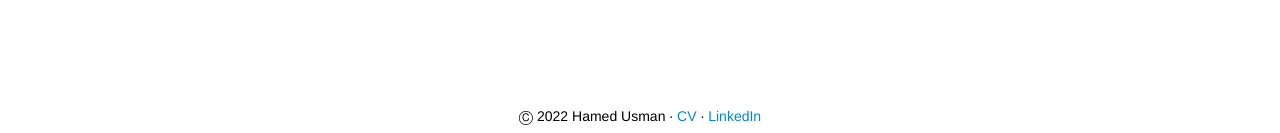
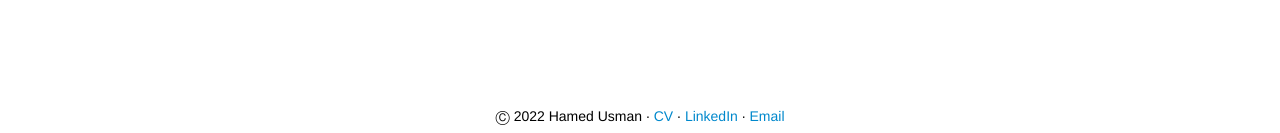
Before and after one commit to hamedusman/hamedusman.github.io, a Jekyll site: the page built from index.md, in a window 1280 px wide. Shown: the part 764-897 px from the top of the page. Built offline with Jekyll 4.4.1, drawn with Linux system fonts in a browser that asks for light colours.

Commit message:
Update index.md

```diff
--- a/index.md
+++ b/index.md
@@ -30,5 +30,5 @@
 
 
 <div class="footer">
-  <p>Ⓒ 2022 Hamed Usman ∙ <a href="{{ BASE_PATH }}/assets/CV.pdf">CV</a> ∙ <a href="https://linkedin.com/in/hamedusman">LinkedIn</a></p>
+  <p>Ⓒ 2022 Hamed Usman ∙ <a href="{{ BASE_PATH }}/assets/CV.pdf">CV</a> ∙ <a href="https://linkedin.com/in/hamedusman">LinkedIn</a> ∙ <a href="mailto:hamedusman@live.com">Email</a></p>
 </div>
```
